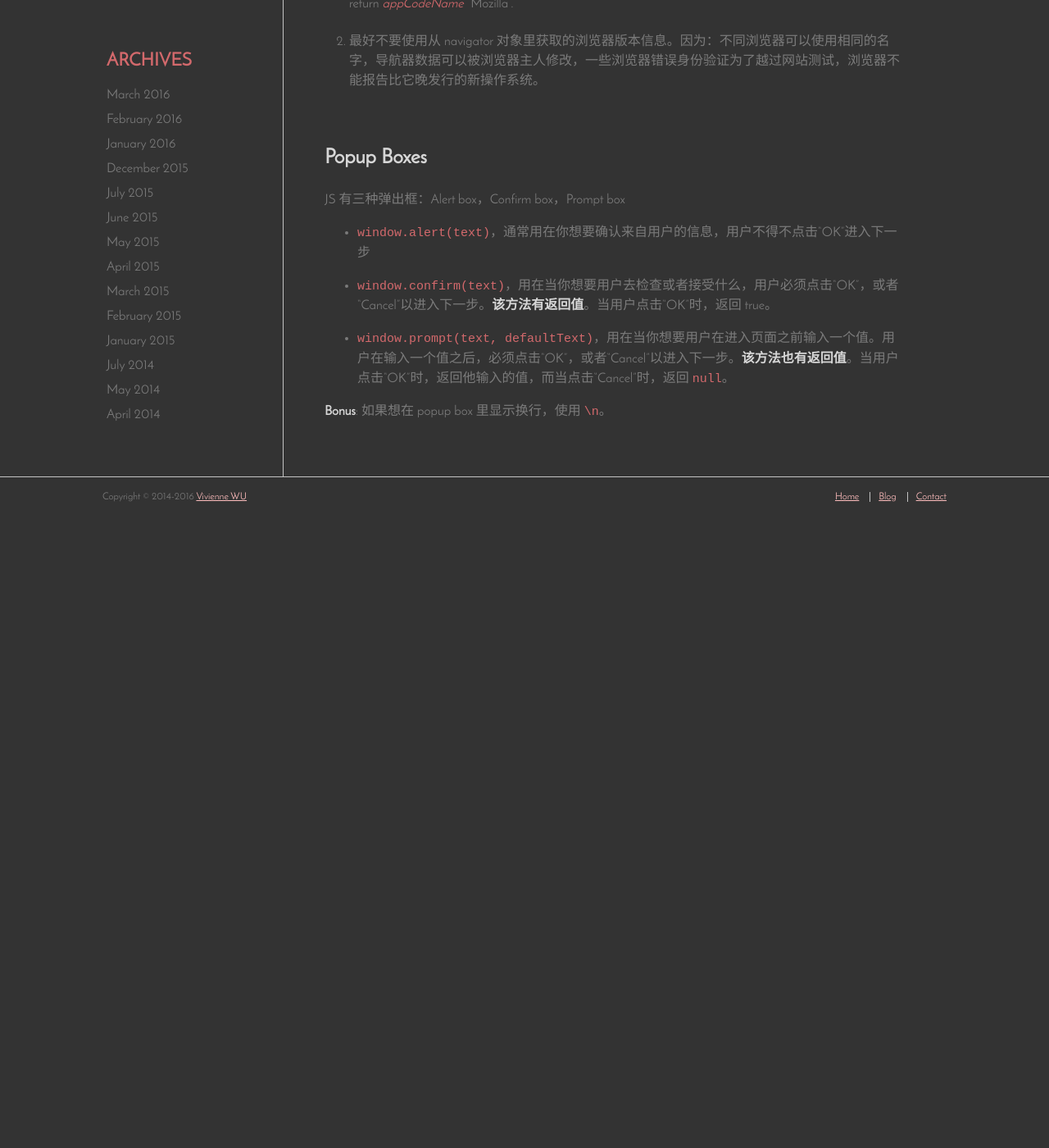
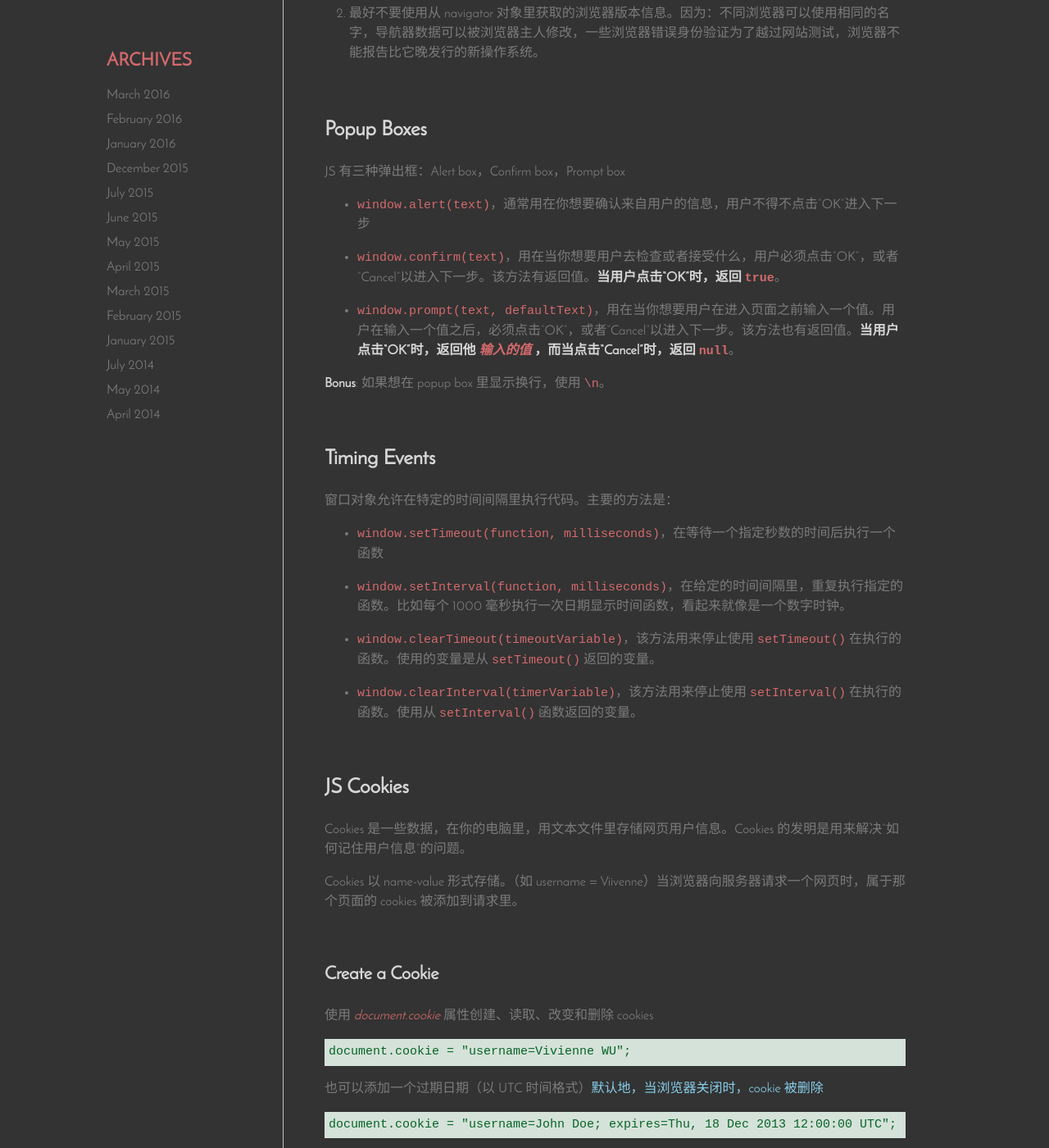
Before and after one commit to Vivi-wu/dive-into-web, a Jekyll site: the page built from _posts/2016-01-02-JavaScript-Browser-BOM.markdown, in a window 1280 px wide and 1400 px high, scrolled down 2562 px. Shown: the whole window at 82% size. Built offline with Jekyll 4.4.1, drawn with Linux system fonts in a browser that asks for light colours; nearby versions of some CDN libraries; before the commit the page ends 3192 px from its top, so only the background shows below that; some of the changed text lies outside the part shown.

Commit message:
compelte JS Date convert to string method, add JS timing event and Cookies

```diff
--- a/_posts/2016-01-02-JavaScript-Browser-BOM.markdown
+++ b/_posts/2016-01-02-JavaScript-Browser-BOM.markdown
@@ -12,9 +12,11 @@ category: JavaScript
 
 ### Window Size
 
-`window.innerHeight` 和 `window.innerWidth` 这两个属性可用来测量浏览器窗口的尺寸（以 pixel 为单位）。
+_window.innerHeight_ 和 _window.innerWidth_ 这两个属性可用来测量浏览器窗口的尺寸（以 pixel 为单位）。
 
 浏览器窗口（browser viewport）**不包括工具条和滚动条**.
+
+<!--more-->
 
 常用的窗口方法：
 
@@ -25,52 +27,52 @@ category: JavaScript
 
 ## Window Screen
 
-`window.screen` 对象包含了用户**设备屏幕**的信息。该对象可以缺省 window 前缀。
+_window.screen_ 对象包含了用户**设备屏幕**的信息。该对象可以缺省 window 前缀。
 
 常见属性有：
 
-+ `screen.width`，以 pixel 为单位，返回用户屏幕的宽度
-+ `screen.height`，以 pixel 为单位，返回用户屏幕的高度
-+ `screen.availWidth`，以 pixel 为单位，返回用户屏幕减去特性接口（比如窗口任务栏）的有效可用的宽度
-+ `screen.availHeight`，以 pixel 为单位，返回用户屏幕减去特性接口（比如窗口任务栏）的有效可用的高度度
-+ `screen.colorDepth`，返回屏幕用于显示一种颜色所需要的 bits 个数。所有现代电脑使用 24bits 或 32bits 的硬件用于颜色 resolution
-+ `screen.pixelDepth`，返回屏幕 pixel depth，对于现代电脑，color depth 等于 pixel depth。
++ _screen.width_，以 pixel 为单位，返回用户屏幕的宽度
++ _screen.height_，以 pixel 为单位，返回用户屏幕的高度
++ _screen.availWidth_，以 pixel 为单位，返回用户屏幕减去特性接口（比如窗口任务栏）的有效可用的宽度
++ _screen.availHeight_，以 pixel 为单位，返回用户屏幕减去特性接口（比如窗口任务栏）的有效可用的高度度
++ _screen.colorDepth_，返回屏幕用于显示一种颜色所需要的 bits 个数。所有现代电脑使用 24bits 或 32bits 的硬件用于颜色 resolution
++ _screen.pixelDepth_，返回屏幕 pixel depth，对于现代电脑，color depth 等于 pixel depth。
 
 ## Window Location
 
-`window.location` 对象用来对**页面 URL** 进行操作。该对象可以缺省 window 前缀。
+_window.location_ 对象用来对**页面 URL** 进行操作。该对象可以缺省 window 前缀。
 
-常用属性：
+常用属性和方法：
 
-+ `location.href`，返回当前页面的 URL
-+ `location.hostname`，返回网络主机的域名（www.w3schools.com）
-+ `location.pathname`，返回当前页面的路径和文件名（/js/js_window_location.asp）
-+ `location.protocol`，返回使用的 web 协议 （http:// or https://）
++ _location.href_，返回当前页面的 URL
++ _location.hostname_，返回网络主机的域名（www.w3schools.com）
++ _location.pathname_，返回当前页面的路径和文件名（/js/js_window_location.asp）
++ _location.protocol_，返回使用的 web 协议 （http:// or https://）
 + `location.assign(url)`，该方法加载一个新文档
 
 ## Window History
 
-`window.history` 对象包含浏览器的**历史纪录**。该对象可以缺省 window 前缀。
+_window.history_ 对象包含浏览器的**历史纪录**。该对象可以缺省 window 前缀。
 
 为了保护用户隐私，对于 JS 如何获取该对象有一些限制。
 
 常用的方法有：
 
 + `history.back()`，加载历史纪录列表中前一个 previous URL，与点击浏览器工具条里的 back 按钮效果一样
-+ `history.forward`，加载历史纪录列表中后一个 next URL，与点击浏览器工具条里的 forward 按钮效果一样
++ `history.forward()`，加载历史纪录列表中后一个 next URL，与点击浏览器工具条里的 forward 按钮效果一样
 
 ## Window Navigator
 
-`window.navigator` 对象包含用户**浏览器信息**。该对象可以缺省 window 前缀。
+_window.navigator_ 对象包含用户**浏览器信息**。该对象可以缺省 window 前缀。
 
 常用属性：
 
-+ `navigator.appName` 和 `navigator.appCodeName` 返回浏览器的名字。
-+ `navigator.product`，返回浏览器引擎的名字，如 Mac OS 上的 Chrome 和 Safari 都是 _Gecko_
-+ `navigator.appVersion` 和 `navigator.userAgent` 都返回浏览器的版本信息，包含操作系统信息，几乎一样。区别是，后者是浏览器用来向服务器发送消息的 user-agent header。
-+ `navigator.platform`，返回浏览器所在的操作系统。如，当前使用的电脑为 MacIntel
-+ `navigator.language`，返回浏览器的语言，当前是 zh-CN
-+ `navigator.cookieEnabled`，如果 cookie 是允许的，返回 true
++ _navigator.appName_ 和 _navigator.appCodeName_ 返回浏览器的名字。
++ _navigator.product_，返回浏览器引擎的名字，如 Mac OS 上的 Chrome 和 Safari 都是 _Gecko_
++ _navigator.appVersion_ 和 _navigator.userAgent_ 都返回浏览器的版本信息，包含操作系统信息，几乎一样。区别是，后者是浏览器用来向服务器发送消息的 user-agent header。
++ _navigator.platform_，返回浏览器所在的操作系统。如，当前使用的电脑为 MacIntel
++ _navigator.language_，返回浏览器的语言，当前是 zh-CN
++ _navigator.cookieEnabled_，如果 cookie 是允许的，返回 true
 
 **注意**：
 
@@ -82,7 +84,55 @@ category: JavaScript
 JS 有三种弹出框：Alert box，Confirm box，Prompt box
 
 + `window.alert(text)`，通常用在你想要确认来自用户的信息，用户不得不点击“OK”进入下一步
-+ `window.confirm(text)`，用在当你想要用户去检查或者接受什么，用户必须点击“OK”，或者“Cancel”以进入下一步。**该方法有返回值**。当用户点击“OK”时，返回 true。
-+ `window.prompt(text, defaultText)`，用在当你想要用户在进入页面之前输入一个值。用户在输入一个值之后，必须点击“OK”，或者“Cancel”以进入下一步。**该方法也有返回值**。当用户点击“OK”时，返回他输入的值，而当点击“Cancel”时，返回 `null`。
++ `window.confirm(text)`，用在当你想要用户去检查或者接受什么，用户必须点击“OK”，或者“Cancel”以进入下一步。该方法有返回值。**当用户点击“OK”时，返回 `true`**。
++ `window.prompt(text, defaultText)`，用在当你想要用户在进入页面之前输入一个值。用户在输入一个值之后，必须点击“OK”，或者“Cancel”以进入下一步。该方法也有返回值。**当用户点击“OK”时，返回他 _输入的值_ ，而当点击“Cancel”时，返回 `null`**。
 
 **Bonus**: 如果想在 popup box 里显示换行，使用 `\n`。
+
+## Timing Events
+
+窗口对象允许在特定的时间间隔里执行代码。主要的方法是：
+
++ `window.setTimeout(function, milliseconds)`，在等待一个指定秒数的时间后执行一个函数
++ `window.setInterval(function, milliseconds)`，在给定的时间间隔里，重复执行指定的函数。比如每个 1000 毫秒执行一次日期显示时间函数，看起来就像是一个数字时钟。
++ `window.clearTimeout(timeoutVariable)`，该方法用来停止使用 `setTimeout()` 在执行的函数。使用的变量是从 `setTimeout()` 返回的变量。
++ `window.clearInterval(timerVariable)`，该方法用来停止使用 `setInterval()` 在执行的函数。使用从 `setInterval()` 函数返回的变量。
+
+## JS Cookies
+
+Cookies 是一些数据，在你的电脑里，用文本文件里存储网页用户信息。Cookies 的发明是用来解决“如何记住用户信息”的问题。
+
+Cookies 以 name-value 形式存储。（如 username = Viivenne）当浏览器向服务器请求一个网页时，属于那个页面的 cookies 被添加到请求里。
+
+### Create a Cookie
+
+使用 _document.cookie_ 属性创建、读取、改变和删除 cookies
+
+    document.cookie = "username=Vivienne WU";
+
+也可以添加一个过期日期（以 UTC 时间格式）<span class="blue-text">默认地，当浏览器关闭时，cookie 被删除</span>
+
+    document.cookie = "username=John Doe; expires=Thu, 18 Dec 2013 12:00:00 UTC";
+
+可以添加一个 path 参数，告诉浏览器 cookie 属于哪一个路径。<span class="blue-text">默认地，cookie 属于当前页面</span>
+
+    document.cookie = "username=John Doe; expires=Thu," +
+                      " 18 Dec 2013 12:00:00 UTC; path=/";
+
+如果你设置一个新的 cookie，旧的 cookie 不会被覆盖，而是添加到了 _document.cookie_ 里。
+
+### Read a Cookie
+
+读取同样适用 _document.cookie_，将在**一个字符串中**返回**所有** cookie. （比如: cookie1=value; cookie2=value; cookie3=value;）
+
+如果你想要找到指定 cookie 的值，必须使用 JS 查询方法在 cookie 字符串里查找。
+
+### Change a Cookie
+
+用创建 cookie 的方法来改变cookie的值。旧的 cookie 就会被覆盖住。
+
+### Delete a Cookie
+
+删除 cookie 的方法很简单，只要**将 _expires_ 参数设置为一个已经过去的时间**。不需要指定 cookie 的值。
+
+    document.cookie = "username=; expires=Thu, 01 Jan 1970 00:00:00 UTC";
```
Also changed, not shown: _posts/2015-05-04-JavaScript-Date.markdown (+21 -7 lines).
